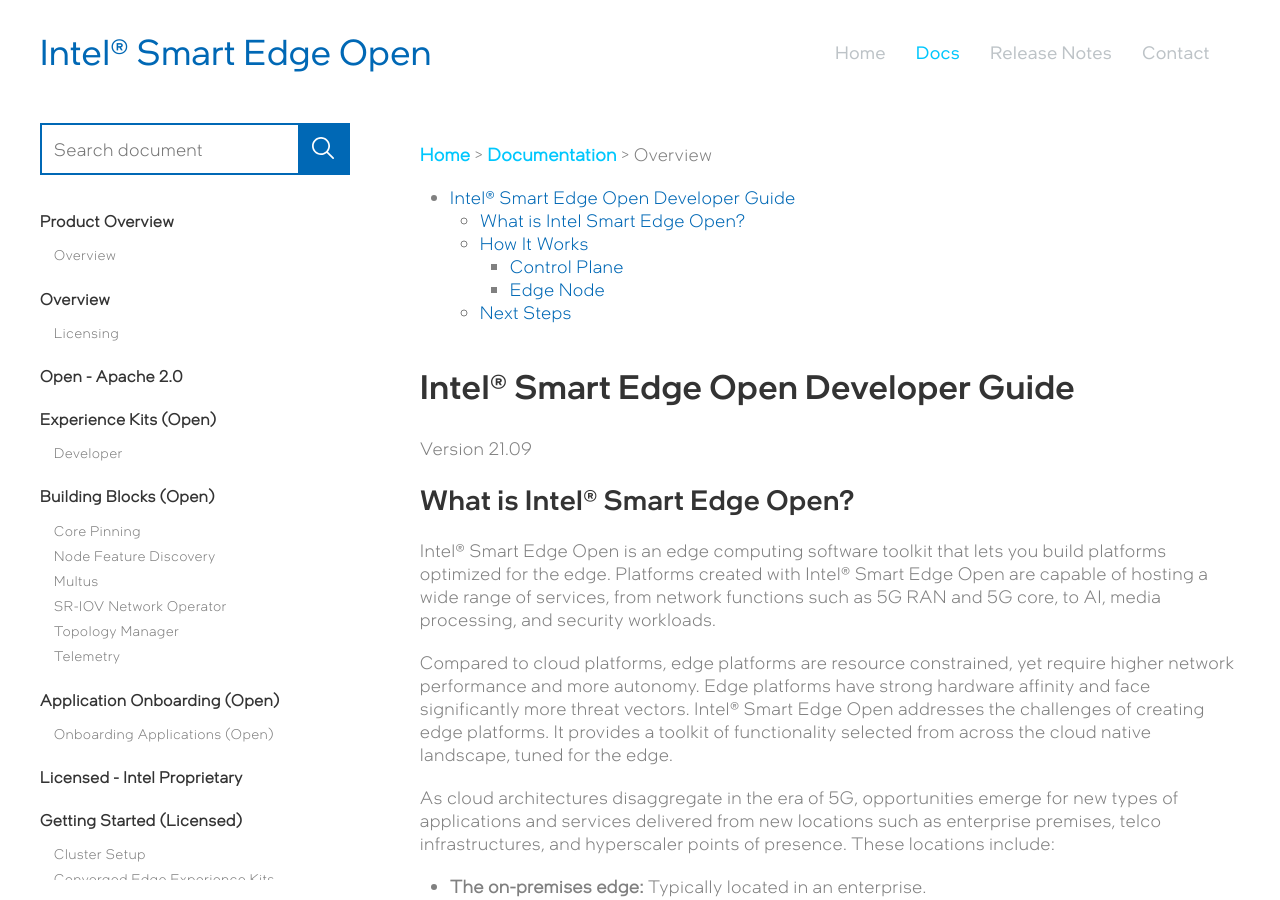
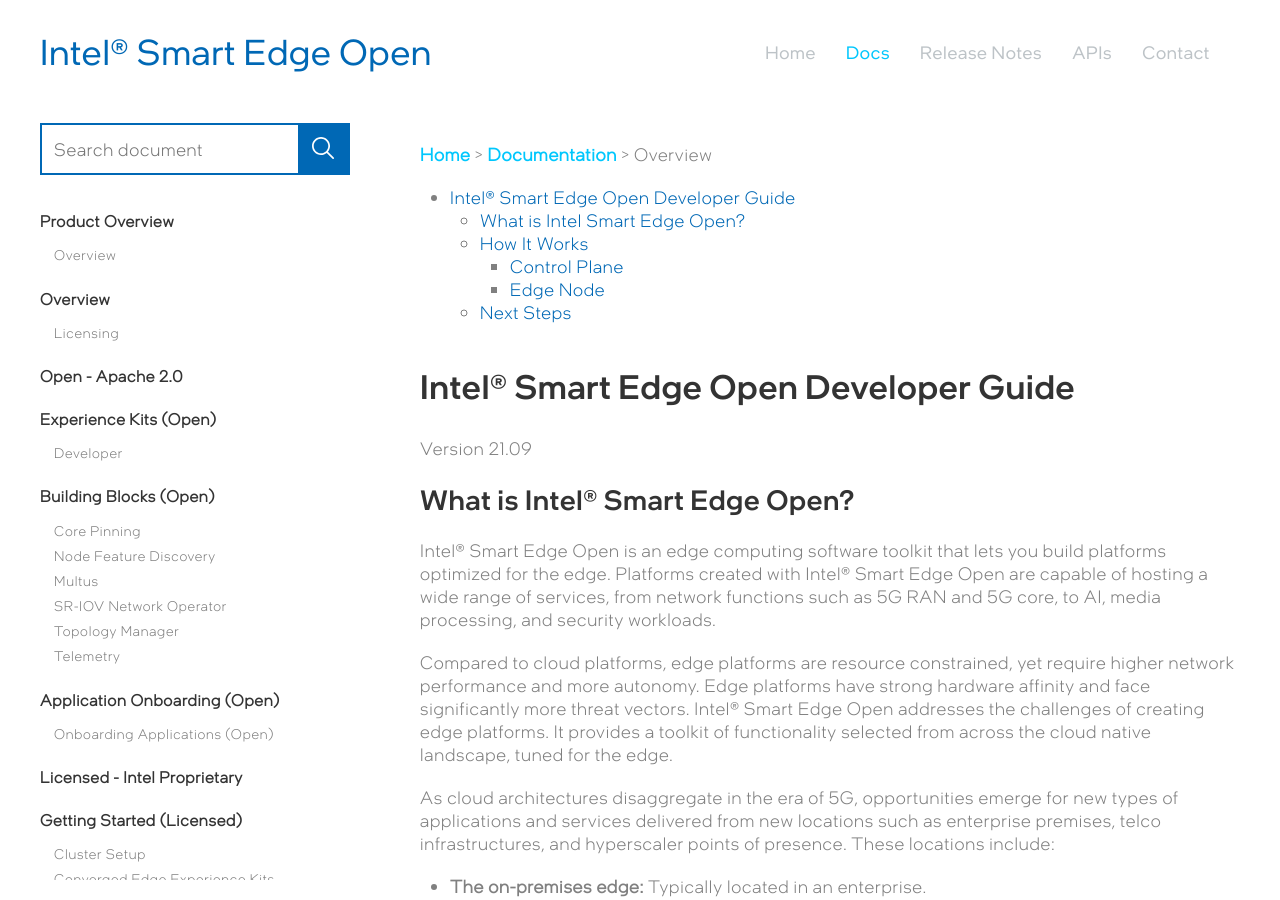
Before and after one commit to IntelSmartEdge/docs, a Jekyll site: the page built from product-overview.md, in a window 1280 px wide and 900 px high. Built offline with Jekyll 4.4.1, drawn with Linux system fonts in a browser that asks for light colours; some web fonts are replaced; our own code applies the rules of GitHub Pages for plain Markdown files; comment, search, counter and statistics services are not loaded.

Commit message:
Adding Menu 'APIs' in  header

```diff
--- a/_data/navigation_header.yml
+++ b/_data/navigation_header.yml
@@ -9,6 +9,9 @@
 
   - title: Release Notes
     url: /release-notes/
+
+  - title: APIs
+    url: /api-documentation/
 
   - title: Contact
     url: /contact/
```
